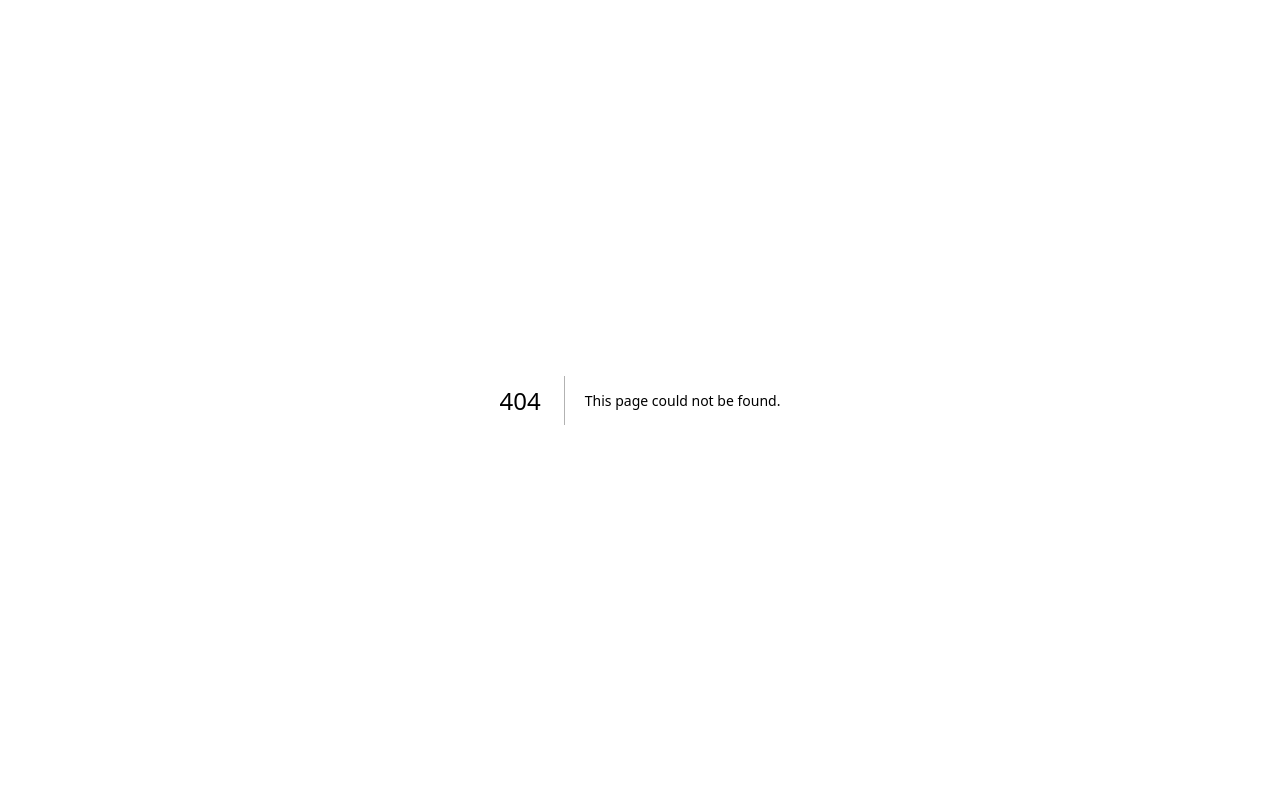
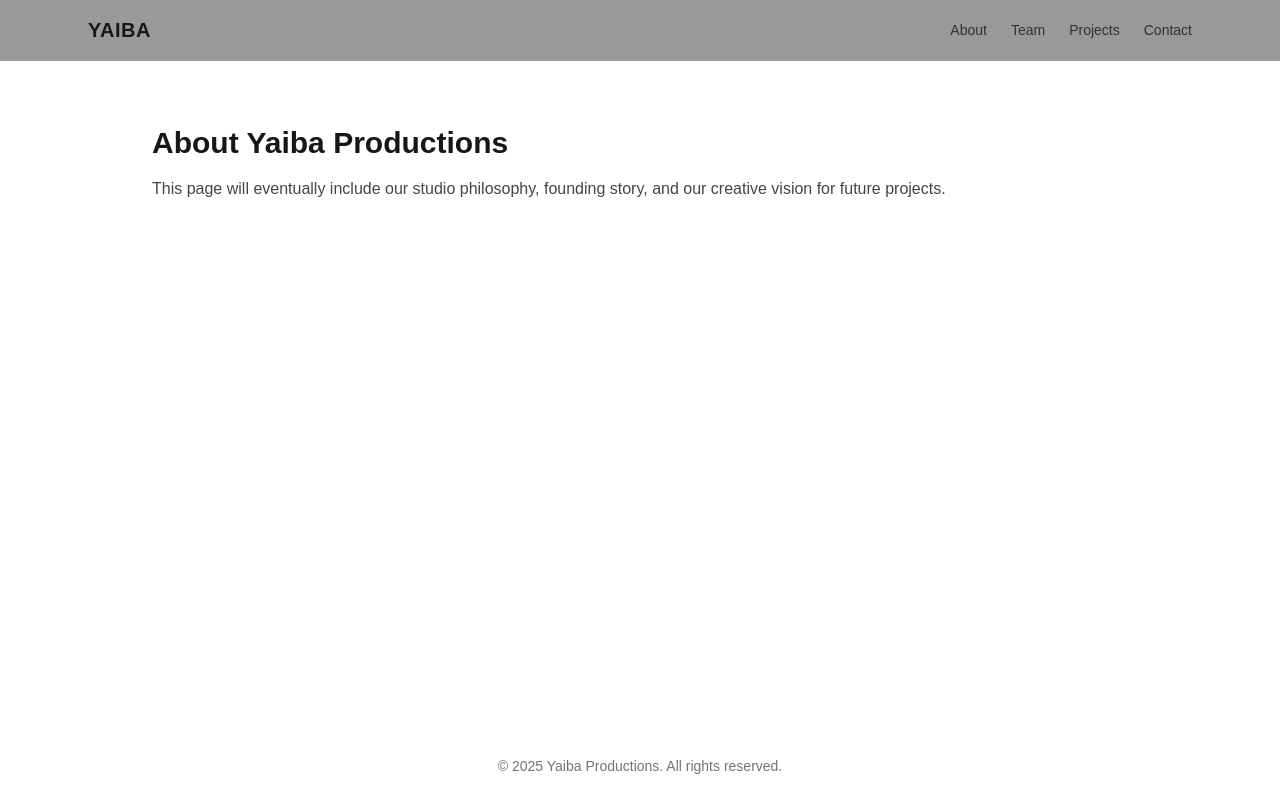
Before and after one commit to n0m4official/yaibaprod, a Next.js app: page /about in a window 1280 px wide. Before the commit this address had no page. Built offline with nearby package versions, Linux system fonts and the light colour scheme.

Commit message:
Created base website for now

```diff
--- /dev/null
+++ b/app/about/page.js
@@ -0,0 +1,11 @@
+import Section from "@/components/Section";
+
+export default function AboutPage() {
+  return (
+    <Section title="About Yaiba Productions">
+      <p className="opacity-80">
+        This page will eventually include our studio philosophy, founding story, and our creative vision for future projects.
+      </p>
+    </Section>
+  );
+}
--- /dev/null
+++ b/app/contact/page.js
@@ -0,0 +1,11 @@
+import Section from "@/components/Section";
+
+export default function ContactPage() {
+  return (
+    <Section title="Contact Us">
+      <p className="opacity-80">
+        This page will include a contact form and/or email links for general and media inquiries.
+      </p>
+    </Section>
+  );
+}
--- a/app/layout.js
+++ b/app/layout.js
@@ -1,28 +1,19 @@
-import { Geist, Geist_Mono } from "next/font/google";
 import "./globals.css";
-
-const geistSans = Geist({
-  variable: "--font-geist-sans",
-  subsets: ["latin"],
-});
-
-const geistMono = Geist_Mono({
-  variable: "--font-geist-mono",
-  subsets: ["latin"],
-});
+import Navbar from "@/components/Navbar";
+import Footer from "@/components/Footer";
 
 export const metadata = {
-  title: "Create Next App",
-  description: "Generated by create next app",
+  title: "Yaiba Productions",
+  description: "Independent film studio & digital creative collective.",
 };
 
 export default function RootLayout({ children }) {
   return (
-    <html lang="en">
-      <body
-        className={`${geistSans.variable} ${geistMono.variable} antialiased`}
-      >
-        {children}
+    <html lang="en" className="bg-black text-white">
+      <body className="flex min-h-screen flex-col">
+        <Navbar />
+        <main className="flex-1">{children}</main>
+        <Footer />
       </body>
     </html>
   );
--- a/app/page.js
+++ b/app/page.js
@@ -1,65 +1,30 @@
-import Image from "next/image";
+import Section from "@/components/Section";
 
-export default function Home() {
+export default function HomePage() {
   return (
-    <div className="flex min-h-screen items-center justify-center bg-zinc-50 font-sans dark:bg-black">
-      <main className="flex min-h-screen w-full max-w-3xl flex-col items-center justify-between py-32 px-16 bg-white dark:bg-black sm:items-start">
-        <Image
-          className="dark:invert"
-          src="/next.svg"
-          alt="Next.js logo"
-          width={100}
-          height={20}
-          priority
-        />
-        <div className="flex flex-col items-center gap-6 text-center sm:items-start sm:text-left">
-          <h1 className="max-w-xs text-3xl font-semibold leading-10 tracking-tight text-black dark:text-zinc-50">
-            To get started, edit the page.js file.
-          </h1>
-          <p className="max-w-md text-lg leading-8 text-zinc-600 dark:text-zinc-400">
-            Looking for a starting point or more instructions? Head over to{" "}
-            <a
-              href="https://vercel.com/templates?framework=next.js&utm_source=create-next-app&utm_medium=appdir-template-tw&utm_campaign=create-next-app"
-              className="font-medium text-zinc-950 dark:text-zinc-50"
-            >
-              Templates
-            </a>{" "}
-            or the{" "}
-            <a
-              href="https://nextjs.org/learn?utm_source=create-next-app&utm_medium=appdir-template-tw&utm_campaign=create-next-app"
-              className="font-medium text-zinc-950 dark:text-zinc-50"
-            >
-              Learning
-            </a>{" "}
-            center.
+    <div>
+      <section className="flex h-[70vh] items-center justify-center bg-[url('/placeholder.jpg')] bg-cover bg-center">
+        <div className="backdrop-blur-md bg-black/40 p-8 rounded-xl text-center">
+          <h1 className="text-5xl font-bold tracking-tight">Yaiba Productions</h1>
+          <p className="mt-4 text-lg opacity-80">
+            An independent creative studio crafting narrative-driven films and digital media.
           </p>
         </div>
-        <div className="flex flex-col gap-4 text-base font-medium sm:flex-row">
-          <a
-            className="flex h-12 w-full items-center justify-center gap-2 rounded-full bg-foreground px-5 text-background transition-colors hover:bg-[#383838] dark:hover:bg-[#ccc] md:w-[158px]"
-            href="https://vercel.com/new?utm_source=create-next-app&utm_medium=appdir-template-tw&utm_campaign=create-next-app"
-            target="_blank"
-            rel="noopener noreferrer"
-          >
-            <Image
-              className="dark:invert"
-              src="/vercel.svg"
-              alt="Vercel logomark"
-              width={16}
-              height={16}
-            />
-            Deploy Now
-          </a>
-          <a
-            className="flex h-12 w-full items-center justify-center rounded-full border border-solid border-black/[.08] px-5 transition-colors hover:border-transparent hover:bg-black/[.04] dark:border-white/[.145] dark:hover:bg-[#1a1a1a] md:w-[158px]"
-            href="https://nextjs.org/docs?utm_source=create-next-app&utm_medium=appdir-template-tw&utm_campaign=create-next-app"
-            target="_blank"
-            rel="noopener noreferrer"
-          >
-            Documentation
-          </a>
-        </div>
-      </main>
+      </section>
+
+      <Section title="Our Mission">
+        <p className="opacity-80">
+          This is the temporary skeleton version of our studio website.
+          Final text, images, and team content will be added after review.
+        </p>
+      </Section>
+
+      <Section title="Current Projects">
+        <ul className="list-disc ml-6 opacity-80">
+          <li>Placeholder project cards will go here.</li>
+          <li>Trailers, stills, and full summaries will be added later.</li>
+        </ul>
+      </Section>
     </div>
   );
 }
--- /dev/null
+++ b/app/projects/page.js
@@ -0,0 +1,11 @@
+import Section from "@/components/Section";
+
+export default function ProjectsPage() {
+  return (
+    <Section title="Projects">
+      <p className="opacity-80">
+        This is where we will add our film projects, for now it is empty so the team may see the website structure.
+      </p>
+    </Section>
+  );
+}
--- /dev/null
+++ b/app/team/page.js
@@ -0,0 +1,11 @@
+import Section from "@/components/Section";
+
+export default function TeamPage() {
+  return (
+    <Section title="Our Team">
+      <p className="opacity-80">
+        Team bios, roles, and behind-the-scenes pictures will be added here once the structure is approved.
+      </p>
+    </Section>
+  );
+}
--- /dev/null
+++ b/components/Footer.js
@@ -0,0 +1,7 @@
+export default function Footer() {
+  return (
+    <footer className="mt-10 border-t border-white/10 py-6 text-center text-sm opacity-60">
+      © {new Date().getFullYear()} Yaiba Productions. All rights reserved.
+    </footer>
+  );
+}
--- /dev/null
+++ b/components/Navbar.js
@@ -0,0 +1,20 @@
+import Link from "next/link";
+
+export default function Navbar() {
+  return (
+    <nav className="w-full border-b border-white/10 bg-black/40 backdrop-blur-md">
+      <div className="mx-auto flex max-w-6xl items-center justify-between py-4 px-6">
+        <Link href="/" className="text-xl font-semibold tracking-wide">
+          YAIBA
+        </Link>
+
+        <div className="flex gap-6 text-sm opacity-80">
+          <Link href="/about">About</Link>
+          <Link href="/team">Team</Link>
+          <Link href="/projects">Projects</Link>
+          <Link href="/contact">Contact</Link>
+        </div>
+      </div>
+    </nav>
+  );
+}
--- /dev/null
+++ b/components/Section.js
@@ -0,0 +1,8 @@
+export default function Section({ title, children }) {
+  return (
+    <section className="mx-auto max-w-5xl px-6 py-16">
+      <h2 className="text-3xl font-bold mb-4">{title}</h2>
+      <div>{children}</div>
+    </section>
+  );
+}
```
